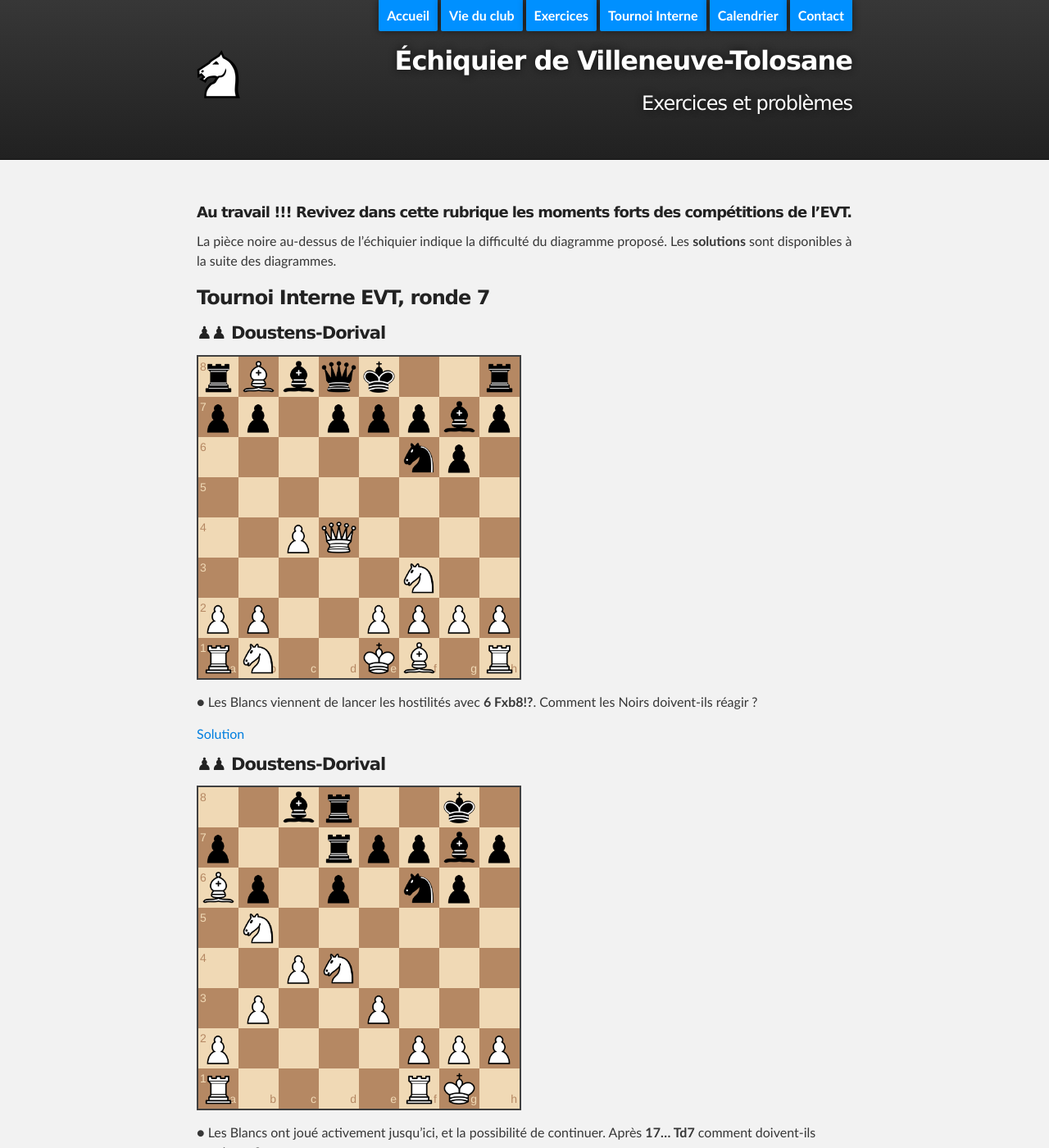
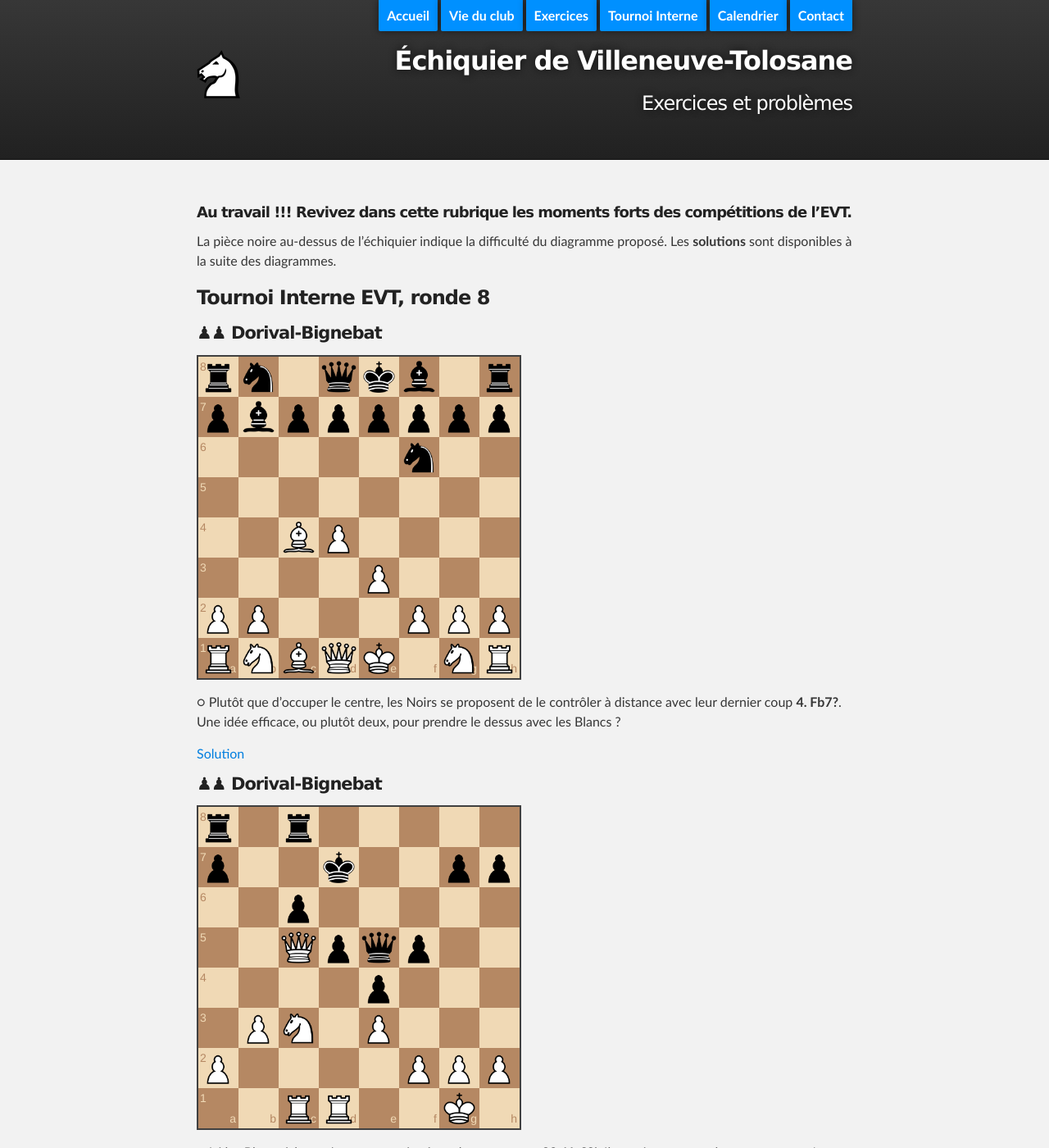
Before and after one commit to echiquier-villeneuve-tolosane/echiquier-villeneuve-tolosane.github.io, a Jekyll site: the page built from exercices.md, in a window 1280 px wide and 1400 px high. Shown: the whole window at 82% size. Built offline with Jekyll 4.4.1, drawn with Linux system fonts in a browser that asks for light colours; nearby versions of some CDN libraries; some of the changed text lies outside the part shown.

Commit message:
Updated exercices.md

```diff
--- a/exercices.md
+++ b/exercices.md
@@ -7,6 +7,28 @@ title: Exercices et problèmes
 
 ##### **Au travail !!! Revivez dans cette rubrique les moments forts des compétitions de l'EVT.**
 La pièce noire au-dessus de l'échiquier indique la difficulté du diagramme proposé. Les **solutions** sont disponibles à la suite des diagrammes.
+
+
+### Tournoi Interne EVT, ronde 8
+
+
+#### &#9823;&#9823; **Dorival-Bignebat**
+
+`rn1qkb1r/pbpppppp/5n2/8/2BP4/4P3/PP3PPP/RNBQK1NR w KQkq - 0 5`
+
+&#9675; Plutôt que d'occuper le centre, les Noirs se proposent de le contrôler à distance avec leur dernier coup **4. Fb7?**. Une idée efficace, ou plutôt deux, pour prendre le dessus avec les Blancs ?
+
+> Le **4. Fb7** des Noirs est trop prématuré ! Les Blancs ont maintenant une attaque double sur le fou sans défense en b7, ainsi que sur la faiblesse légendaire des Noirs en f7. Comment ? Avec **5. Db3!**, et maintenant la seule défense des Noirs qui ne perde ni le fou, ni la partie (attention au mat en f7 !), est ... **5... Dc8!**, mais les Blancs empochent tout de même le pion f7 et déroquent le roi noir : **6. Fxf7+ Rd8** (+=).
+
+
+#### &#9823;&#9823; **Dorival-Bignebat**
+
+`r1r5/p2k2pp/2p5/2Qpqp2/4p3/1PN1P3/P4PPP/2RR2K1 w - f6 0 22`
+
+&#9675; Ici les Blancs à la man\oe uvre ont joué prudemment avec **22. Ne2?!**. Il y avait pourtant plus entreprenant !
+
+> Les Blancs peuvent enfoncer le clou avec le très direct **22.Cxd5!** qui ouvre une brèche trop importante dans le camp noir, avec de plus menace d'une découverte. Bien entendu les Noirs ne peuvent pas reprendre à cause de **22... cxd5?? 23. Txd5+ Dxd5 24. Dxd5+** (+-).
+
 
 ### Tournoi Interne EVT, ronde 7
 
```
